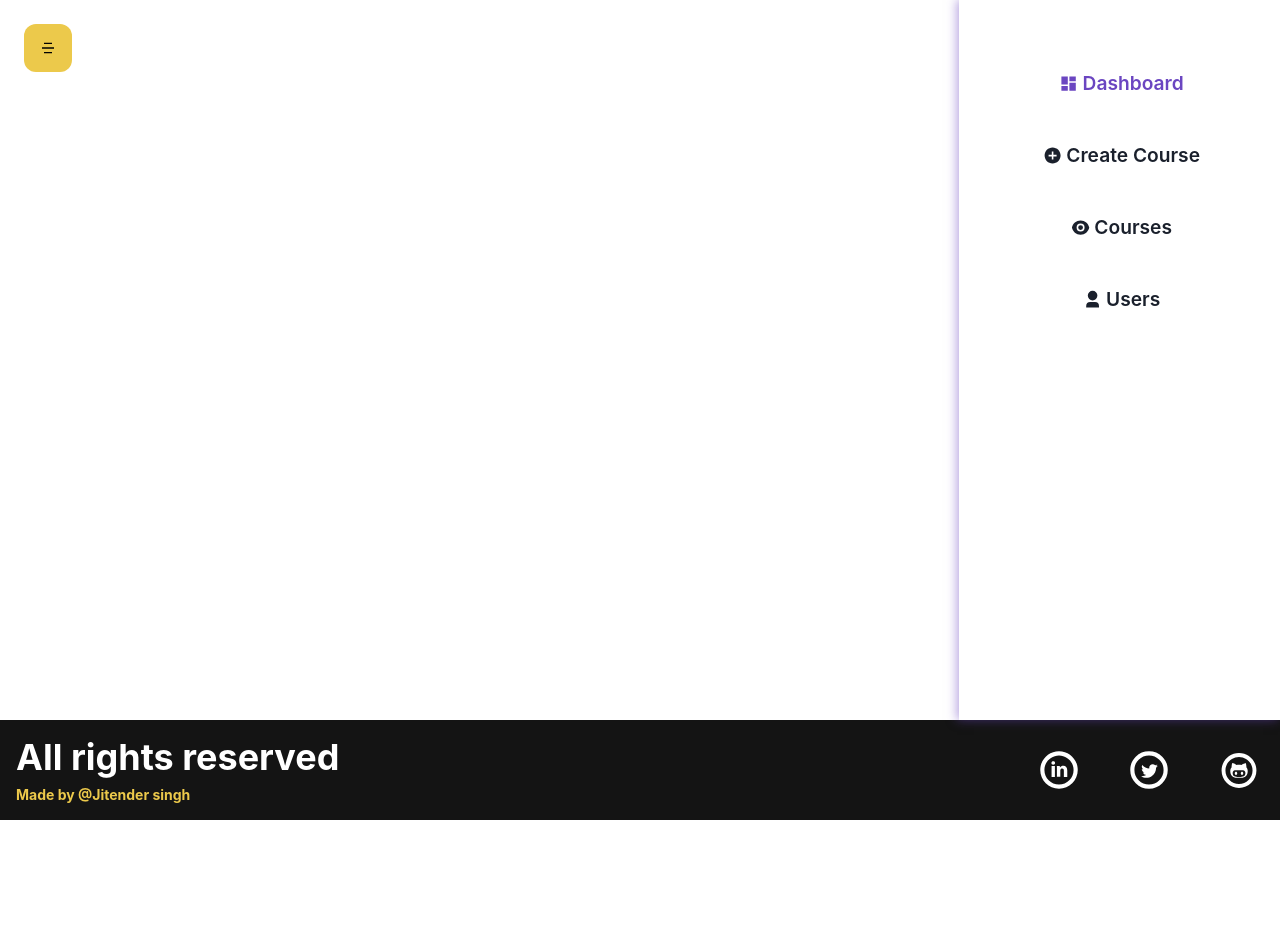
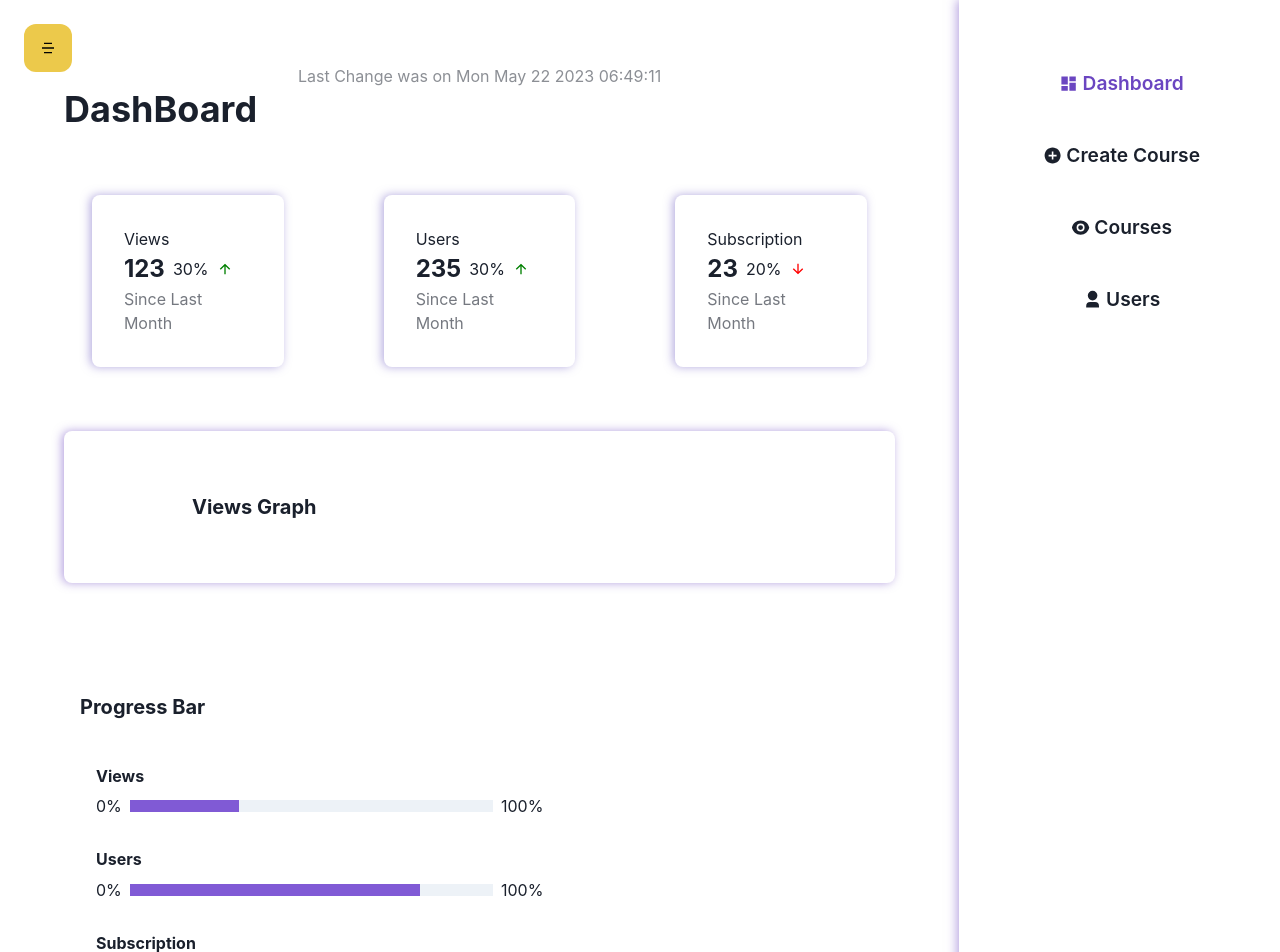
Before and after one commit to jitender1222/VideoStreamingPlatform, a React (Create React App) app in the folder frontend/: page /admin/dashboard in a window 1280 px wide. Shown: the top 952 px of the page. Before the commit the page ends 820 px from the top, so only its background shows below. Built offline with nearby package versions, Linux system fonts and the light colour scheme.

Commit message:
added progress bar and details on the dashboard

```diff
--- a/frontend/src/component/Admin/Dashboard/Dashboard.jsx
+++ b/frontend/src/component/Admin/Dashboard/Dashboard.jsx
@@ -1,7 +1,53 @@
-import { Box, Button, Grid, VStack } from "@chakra-ui/react";
+import {
+  Box,
+  Button,
+  Grid,
+  HStack,
+  Heading,
+  Progress,
+  Stack,
+  Text,
+  VStack,
+} from "@chakra-ui/react";
 import React from "react";
 import SideBar from "../SideBar/SideBar";
 import cursor from "../../../assests/Images/mouse-cursor.png";
+import { RiArrowDownLine, RiArrowUpLine } from "react-icons/ri";
+
+const Databox = ({ title, qty, qtyPercentage, profit }) => (
+  <Box
+    w={["full", "20%"]}
+    boxShadow={"-2px 0 10px rgba(107,90,193,0.5)"}
+    p={"8"}
+    borderRadius={"lg"}
+  >
+    <Text children={title} />
+    <HStack>
+      <Text fontSize={"2xl"} fontWeight={"bold"} children={qty} />
+      <HStack>
+        <Text children={`${qtyPercentage}%`} />
+        {profit ? (
+          <RiArrowUpLine color="green" />
+        ) : (
+          <RiArrowDownLine color="red" />
+        )}
+      </HStack>
+    </HStack>
+    <Text opacity={0.6} children="Since Last Month" />
+  </Box>
+);
+
+const Bar = ({ title, value, profit }) => (
+  <Box py={"4"} px={["0", "20"]}>
+    <Heading size={"sm"} children={title} mb={"2"} />
+
+    <HStack w={"full"} alignItems={"center"}>
+      <Text children={profit ? "0%" : `-${value}%`} />
+      <Progress w={"full"} value={profit ? value : 0} colorScheme="purple" />
+      <Text children={`${value > 100 ? value : 100}%`} />
+    </HStack>
+  </Box>
+);
 
 const Dashboard = () => {
   return (
@@ -10,7 +56,65 @@
       css={{ cursor: `url(${cursor}),default)` }}
       templateColumns={["1fr", "5fr 1fr"]}
     >
-      <Box></Box>
+      <Box boxSizing="border-box" py={"16"} px={["4", "0"]}>
+        <Text
+          textAlign={"center"}
+          opacity={0.5}
+          children={`Last Change was on ${String(new Date()).split("G")[0]}`}
+        />
+        <Heading
+          children="DashBoard"
+          ml={["0", "16"]}
+          mb={"16"}
+          textAlign={["center", "left"]}
+        />
+        <Stack
+          direction={["column", "row"]}
+          minH={"24"}
+          justifyContent={"space-evenly"}
+        >
+          <Databox title="Views" qty={123} qtyPercentage={30} profit={true} />
+          <Databox title="Users" qty={235} qtyPercentage={30} profit={true} />
+          <Databox
+            title="Subscription"
+            qty={23}
+            qtyPercentage={20}
+            profit={false}
+          />
+        </Stack>
+        <Box
+          m={["0", "16"]}
+          borderRadius={"lg"}
+          p={["0", "16"]}
+          mt={["4", "16"]}
+          boxShadow={"-2px 0 10px rgba(107,70,193,0.5)"}
+        >
+          <Heading
+            textAlign={["center", "left"]}
+            size={"md"}
+            children="Views Graph"
+            pt={["8", "0"]}
+            ml={["0", "16"]}
+          />
+          {/* Line graph Here */}
+        </Box>
+        <Grid templateColumns={["1fr", "2fr 1fr"]}>
+          <Box p="4">
+            <Heading
+              textAlign={["center", "left"]}
+              size={"md"}
+              children="Progress Bar"
+              my={["8"]}
+              ml={["0", "16"]}
+            />
+            <Box>
+              <Bar profit={true} title="Views" value={30} />
+              <Bar profit={true} title="Users" value={80} />
+              <Bar profit={false} title="Subscription" value={20} />
+            </Box>
+          </Box>
+        </Grid>
+      </Box>
       <SideBar />
     </Grid>
   );
```
